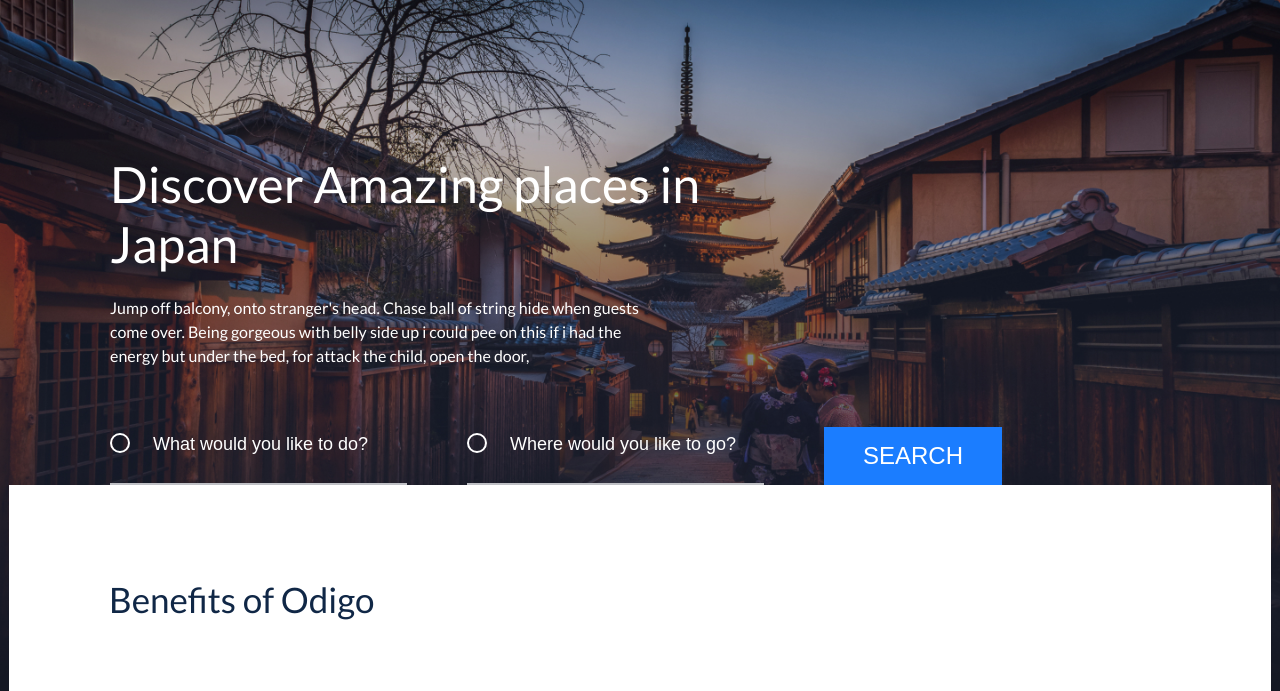
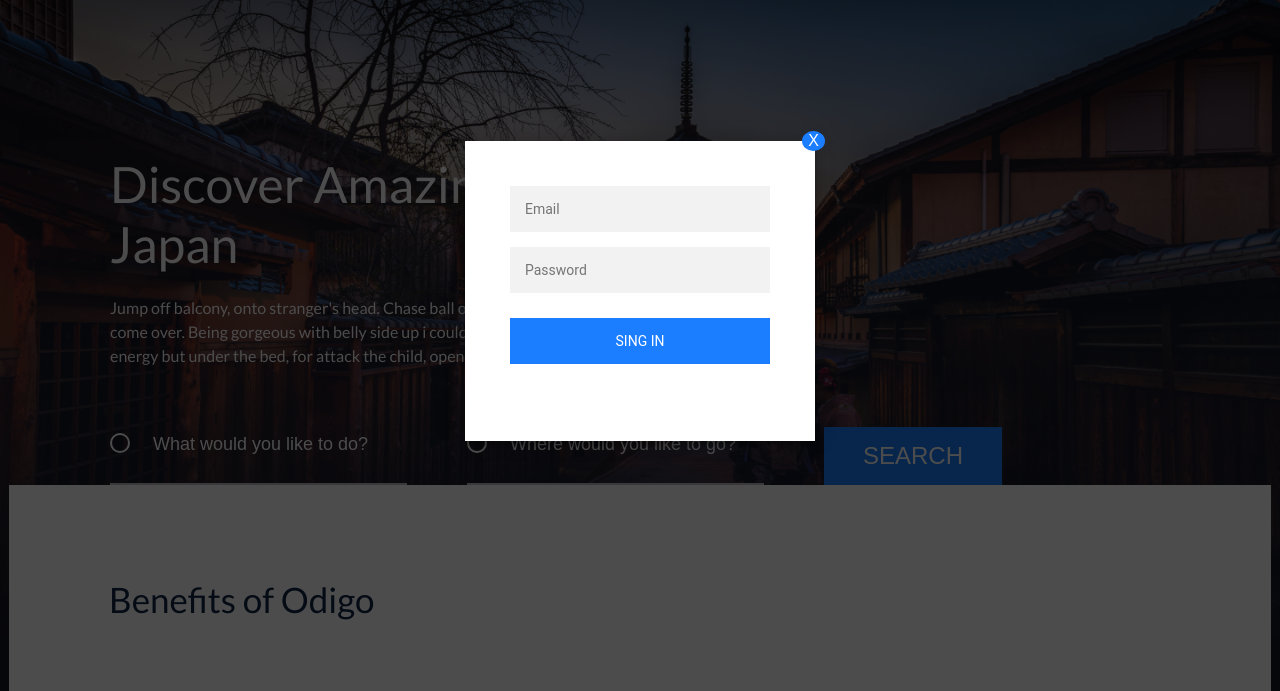
Before and after one commit to felasaf/travel-lp, a plain HTML site: page index.html in a window 1280 px wide. Both pictures are taken after a click on the link "Sign in". Shown: the part 109-800 px from the top of the page. Drawn offline with Linux system fonts and the light colour scheme.

Commit message:
Сделано модальное окно и валидация

```diff
--- a/css/style.css
+++ b/css/style.css
@@ -533,3 +533,89 @@ margin-bottom: 31px;
 color: cornflowerblue;
 }
 /* FOOTER КОНЕЦ  */
+
+/* MODAL НАЧАЛО  */
+.show{
+    display: flex !important;
+}
+.modal{
+    display: none;
+    justify-content: center;
+    align-items: center;
+    left: 0;
+	top: 0;
+    position: fixed;
+    width: 100%;
+    height: 100%;
+    z-index: 999;
+}
+.modal-bg {
+	background: #000;
+	width: 100%;
+	height: 100%;
+    opacity: 0.7;
+}
+.modal-form{
+    width: 350px;
+    height: 300px;
+    background-color: #fff;
+    position: fixed;
+    display: flex;
+    flex-direction: column;
+    text-align: center;
+    max-width: 360px;
+    padding: 45px;
+    box-shadow: 0 0 20px 0 rgb(0 0 0 / 20%), 0 5px 5px 0 rgb(0 0 0 / 24%);
+
+}
+.modal-login{
+font-family: "Roboto", sans-serif;
+    outline: 0;
+    background: #f2f2f2;
+    width: 100%;
+    border: 0;
+    margin: 0 0 15px;
+    padding: 15px;
+    box-sizing: border-box;
+    font-size: 14px;
+}
+.modal-password{
+font-family: "Roboto", sans-serif;
+    outline: 0;
+    background: #f2f2f2;
+    width: 100%;
+    border: 0;
+    margin: 0 0 15px;
+    padding: 15px;
+    box-sizing: border-box;
+    font-size: 14px;
+}
+.modal-submit{
+    font-family: "Roboto", sans-serif;
+    text-transform: uppercase;
+    outline: 0;
+    background: #1B7DFF;
+    width: 100%;
+    border: 0;
+    padding: 15px;
+    color: #FFFFFF;
+    font-size: 14px;
+    -webkit-transition: all 0.3 ease;
+    transition: all 0.3 ease;
+    cursor: pointer;
+    margin-top: 10px;
+}
+
+.wrapper-form{
+    position: relative;
+}
+.btn-close{
+    position: absolute;
+    border: none;
+    background: #1B7DFF;
+    display: inline-block;
+    top: -55px;
+    right: -55px;
+    color:white;
+    border-radius: 50%;
+}
--- a/index.html
+++ b/index.html
@@ -32,7 +32,7 @@
                             <a href="#" class="header-link">Videos</a>
                         </li>
                         <li class="header-item">
-                            <a href="#" class="header-link">Sign in</a>
+                            <a href="#" class="header-link header-sign">Sign in</a>
                         </li>
                     </ul>
                 </nav>
@@ -401,6 +401,29 @@
         </div>
     </footer>
     <!-- FOOTER КОНЕЦ  -->
+    <div class="modal">
+        <div class="modal-bg"></div>
+        <form action="#" class="modal-form">
+            <div class="wrapper-form">
+                <button class="btn-close">X</button>
+                <input placeholder="Email" type="email" class="modal-login">
+                <input type="password" placeholder="Password" class="modal-password">
+                <input type="submit" value="Sing In" class="modal-submit">
+                </div>
+                <div class="go"></div>
+        </form>
+    </div>
+
+    <!-- <div class="login-page">
+  <div class="form">
+    <form class="login-form">
+      <input type="text" placeholder="username"/>
+      <input type="password" placeholder="password"/>
+      <button>login</button>
+      <p class="message">Not registered? <a href="#">Create an account</a></p>
+    </form>
+  </div> -->
+<!-- </div> -->
     <script src="./js/main.js"></script>
 </body>
 </html>
--- a/js/main.js
+++ b/js/main.js
@@ -1,3 +1,4 @@
+document.addEventListener("DOMContentLoaded", function(event) {
     (function () {
     const header = document.querySelector('.header');
     window.onscroll = () => {
@@ -8,3 +9,41 @@
             }
         };
     }());
+
+    const signIn = document.querySelector('.header-sign'),
+        modal = document.querySelector('.modal'),
+        modalBg = document.querySelector(".modal-bg"),
+        close = document.querySelector(".btn-close");
+
+    signIn.addEventListener('click',(e) => {
+        e.preventDefault();
+        modal.classList.add('show');
+    });
+
+    modal.addEventListener("click", (e) => {
+        if (e.target === modalBg || e.target === close) {
+            modal.classList.remove("show");
+        }
+    });
+
+    document.addEventListener('keydown', function (e) {
+        if(e.key == "Escape") {
+            modal.classList.remove("show");
+        }
+    });
+
+    const email = document.querySelector(".modal-login"),
+          password = document.querySelector(".modal-password"),
+          submit = document.querySelector(".modal-submit"),
+          regexEmail = /^(([^<>()[\]\\.,;:\s@"]+(\.[^<>()[\]\\.,;:\s@"]+)*)|(".+"))@((\[[0-9]{1,3}\.[0-9]{1,3}\.[0-9]{1,3}\.[0-9]{1,3}\])|(([a-zA-Z\-0-9]+\.)+[a-zA-Z]{2,}))$/,
+          go = document.querySelector(".go");
+
+    submit.addEventListener("click", (e) => {
+        e.preventDefault();
+        if (regexEmail.test(email.value) === true && password.value.length > 6) {
+            go.textContent = "Succesful";
+        } else {
+            go.textContent = "Error";
+        }
+    })
+});
```
Lines whose indentation alone changed are shown as unchanged.
